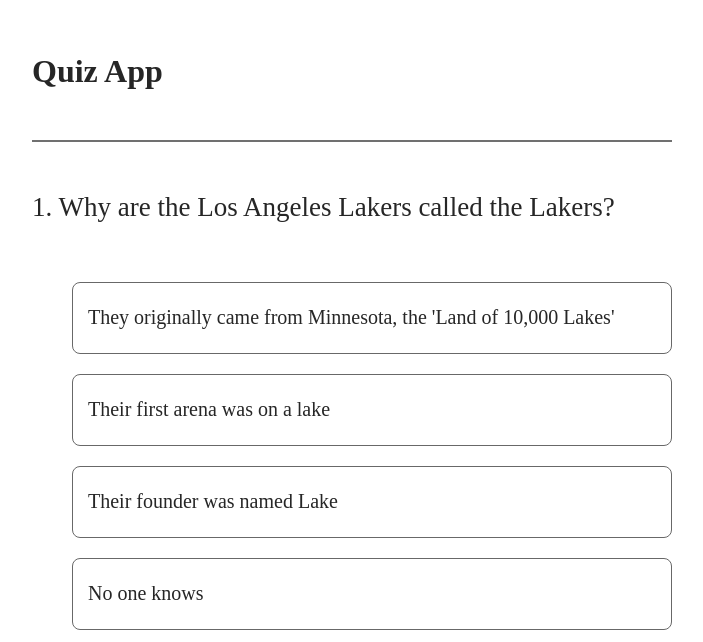
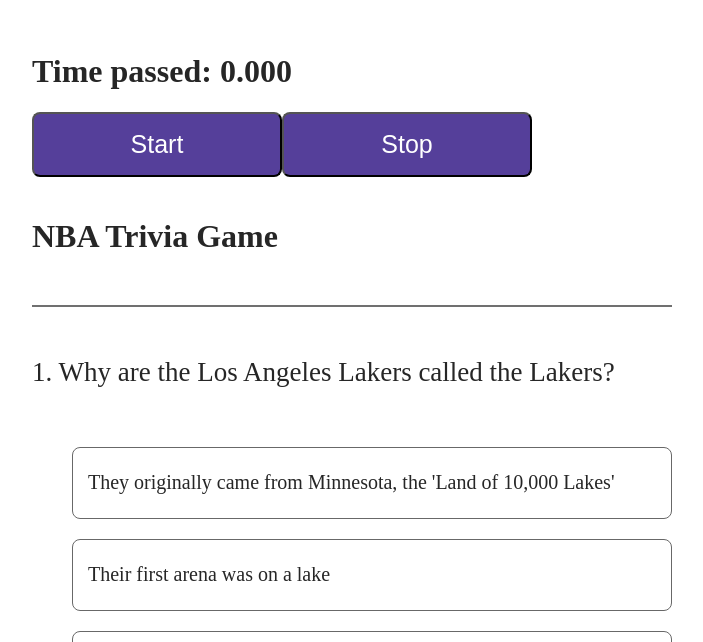
Before and after one commit to tomasdepiano/NBA-Trivia-Game, a React (Vite) app: page /new-game in a window 1280 px wide. Shown: the part 158-800 px from the top of the page, without its empty margins (288-991 px from the left). Built offline with nearby package versions, Linux system fonts and the light colour scheme.

Commit message:
Got the stopwatch to work on the page; now I need to find a way to start the stopwatch when the user clicks on first answer

```diff
--- a/src/components/Quiz/Quiz.jsx
+++ b/src/components/Quiz/Quiz.jsx
@@ -1,6 +1,8 @@
 import React, { useRef, useState } from "react";
 import "./Quiz.css";
 import { data } from "../../../scripts/quizdata";
+import { useNavigate } from "react-router-dom";
+import StopWatch from "./Stopwatch";
 
 export default function Quiz() {
   let [index, setIndex] = useState(0);
@@ -8,6 +10,12 @@ export default function Quiz() {
   const [lock, setLock] = useState(false);
   const [score, setScore] = useState(0);
   const [result, setResult] = useState(false);
+
+  const navigate = useNavigate();
+
+  function GoBackHome() {
+    navigate("/");
+  }
 
   const Option1 = useRef(null);
   const Option2 = useRef(null);
@@ -57,7 +65,8 @@ export default function Quiz() {
 
   return (
     <div className="container">
-      <h1>Quiz App</h1>
+      <div>{<StopWatch />}</div>
+      <h1>NBA Trivia Game</h1>
       <hr />
       {result ? (
         <></>
@@ -113,6 +122,7 @@ export default function Quiz() {
             You scored {score} out of {data.length}
           </h2>
           <button onClick={reset}>Reset</button>
+          <button onClick={GoBackHome}>Go back to Home Screen</button>
         </>
       ) : (
         <></>
--- /dev/null
+++ b/src/components/Quiz/Stopwatch.jsx
@@ -0,0 +1,34 @@
+import { useState, useRef } from "react";
+
+export default function Stopwatch() {
+  const [startTime, setStartTime] = useState(null);
+  const [now, setNow] = useState(null);
+  const intervalRef = useRef(null);
+
+  function handleStart() {
+    setStartTime(Date.now());
+    setNow(Date.now());
+
+    clearInterval(intervalRef.current);
+    intervalRef.current = setInterval(() => {
+      setNow(Date.now());
+    }, 10);
+  }
+
+  function handleStop() {
+    clearInterval(intervalRef.current);
+  }
+
+  let secondsPassed = 0;
+  if (startTime != null && now != null) {
+    secondsPassed = (now - startTime) / 1000;
+  }
+
+  return (
+    <>
+      <h1>Time passed: {secondsPassed.toFixed(3)}</h1>
+      <button onClick={handleStart}>Start</button>
+      <button onClick={handleStop}>Stop</button>
+    </>
+  );
+}
--- a/src/main.jsx
+++ b/src/main.jsx
@@ -9,7 +9,6 @@ import axios from "axios";
 import ReactDOM from "react-dom/client";
 import WelcomePage from "../pages/WelcomePage.jsx";
 import App from "./app.jsx";
-import NewGame from "../pages/NewGamePage.jsx";
 import Leaderboard from "../pages/LeaderBoardPage.jsx";
 import Quiz from "./components/Quiz/quiz.jsx";
 
```
